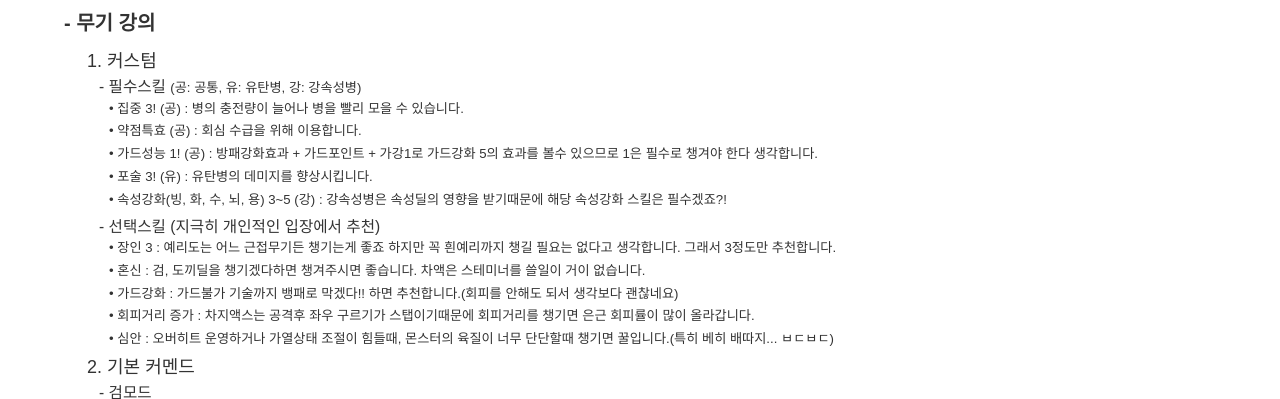
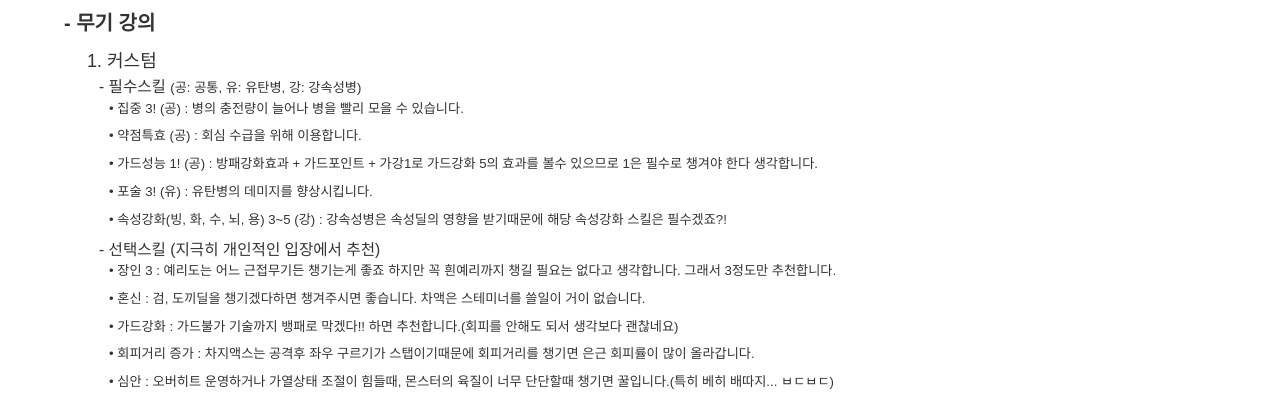
Before and after one commit to kirin-circle-mhw/kirin-circle-mhw.github.io, a plain HTML site: page index.html in a window 1280 px wide. Shown: the part 646-1045 px from the top of the page. Drawn offline with nearby package versions, Linux system fonts and the light colour scheme.

Commit message:
update mhw_kirin.css

```diff
--- a/css/mhw_kirin.css
+++ b/css/mhw_kirin.css
@@ -197,7 +197,7 @@ div.weapon_ex > ol > li{
 div.weapon_ex > ol > li > ul > li {
     margin-left: 1rem;
     font-size: 1.3rem;
-    margin-bottom: 5px;
+    margin-bottom: 8px;
 }
 
 div.weapon_ex > ol > li > ul > li:before {
@@ -207,7 +207,7 @@ div.weapon_ex > ol > li > ul > li:before {
 div.weapon_ex > ol > li > ul > li > ul > li {
     font-size: 1.1rem;
     padding-left: 10px;
-    margin-bottom: 3px;
+    margin-bottom: 8px;
 }
 
 div.weapon_ex > ol > li > ul > li > ul > li:before {
```
